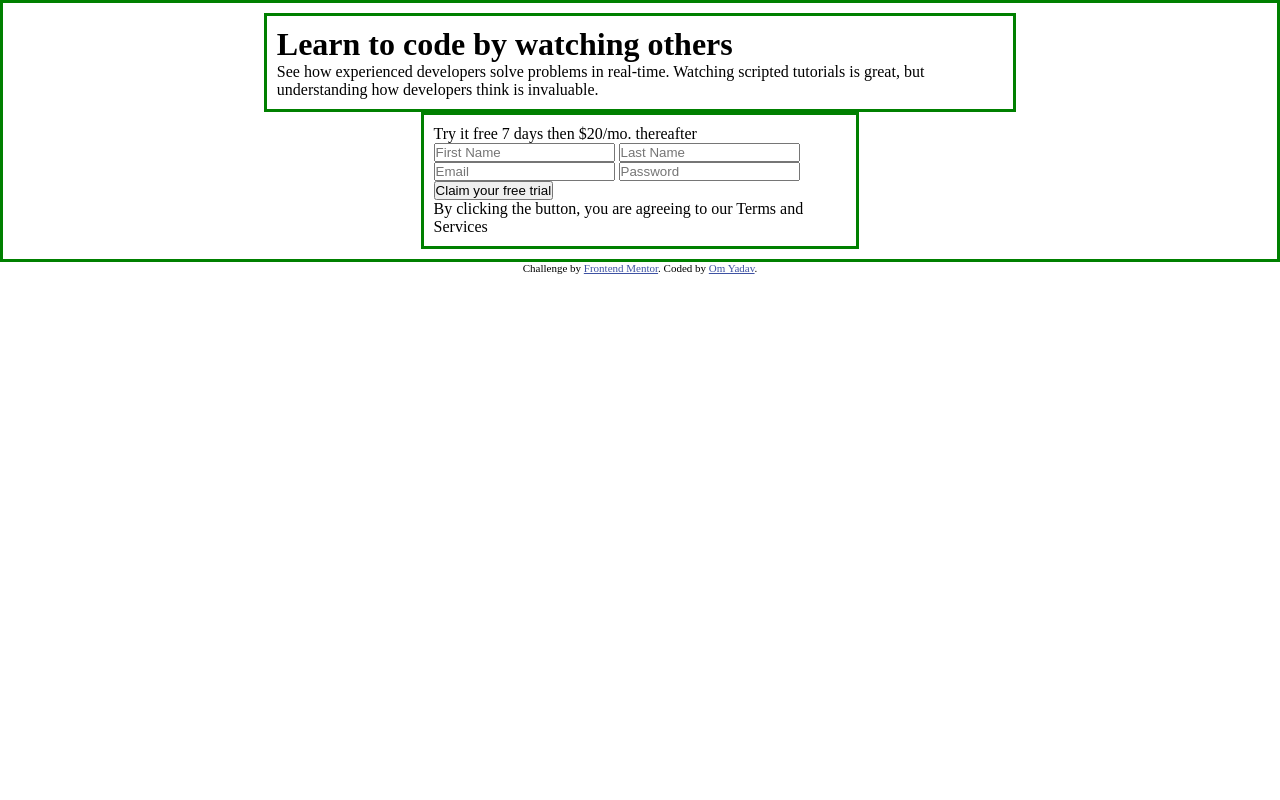
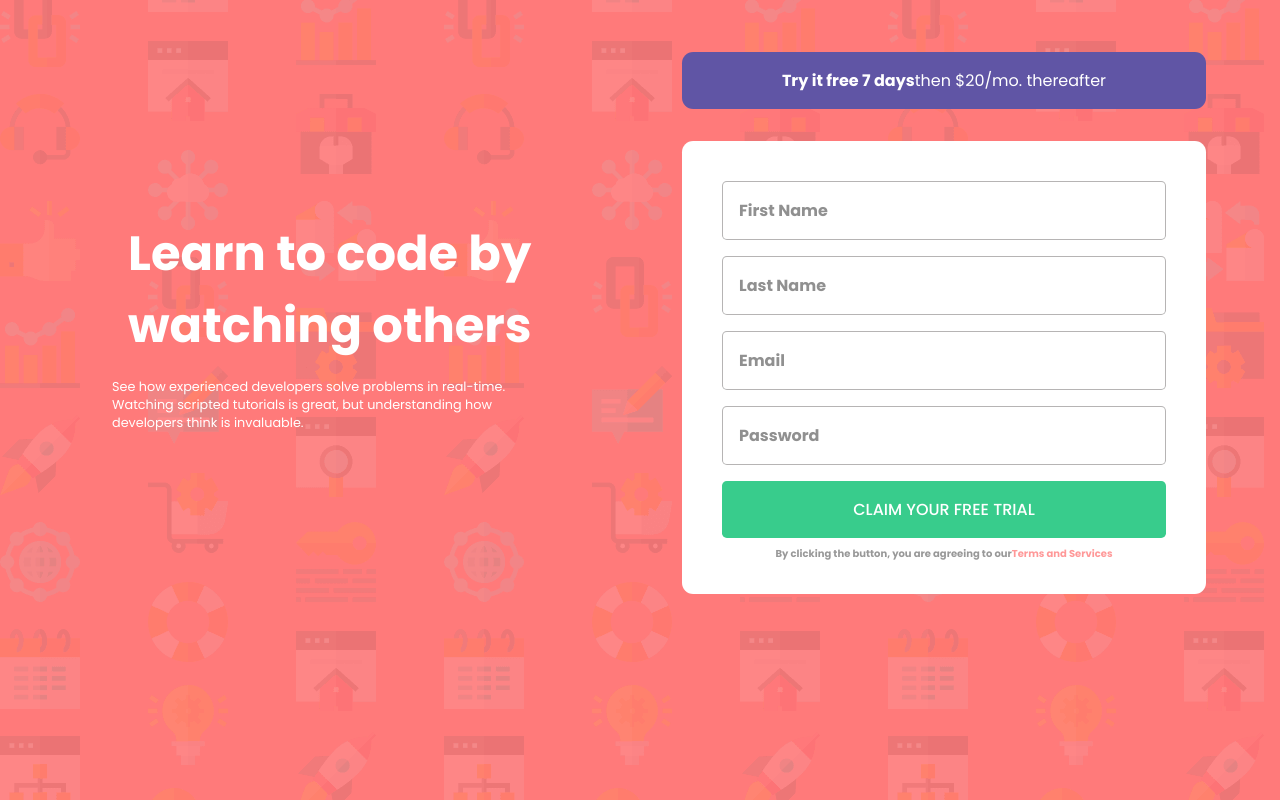
Before and after one commit to OmYadav3/intro-component-with-signup-form-master, a plain HTML site: page index.html in a window 1280 px wide. Drawn offline with Linux system fonts and the light colour scheme.

Commit message:
update script file

```diff
--- a/index.html
+++ b/index.html
@@ -33,25 +33,20 @@
           but understanding how developers think is invaluable.</p>
       </div>
     </div>
-    <div class="sec-section flex">
-      <div class="part-one">Try it free 7 days then $20/mo. thereafter</div>
+    <div class="sec-section ">
+      <div class="part-one"><b>Try it free 7 days </b>then $20/mo. thereafter</div>
       <div class="part-sec">
-        <input type="text" placeholder="First Name" required>
-        <input type="text" placeholder="Last Name" required>
-        <input type="email" placeholder="Email" required>
-        <input type="password" placeholder="Password" required>
-        <button >Claim your free trial </button>
-        <p>By clicking the button, you are agreeing to our Terms and Services</p>
+        <input class= "input-cls1" type="text" placeholder="First Name" required>
+        <input class= "input-cls2" type="text" placeholder="Last Name" required>
+        <input class= "input-cls3" type="email" placeholder="Email" required>
+        <input class= "input-cls4" type="password" placeholder="Password" required>
+        <button class="btn">CLAIM YOUR FREE TRIAL </button>
+        <p class="btndown-text fle">By clicking the button, you are agreeing to our <span>Terms and Services</span></p>
       </div>
     </div>
   </div>
 
-  <footer>
-    <p class="attribution">
-      Challenge by <a href="https://www.frontendmentor.io?ref=challenge" target="_blank">Frontend Mentor</a>.
-      Coded by <a href="#">Om Yadav</a>.
-    </p>
-  </footer>
+  <script src="/script.js"></script>
 </body>
 
 </html>
--- a/script.js
+++ b/script.js
@@ -0,0 +1,54 @@
+const firstInput = document.querySelector(".input-cls1");
+const secondInput = document.querySelector(".input-cls2");
+const thirdInput = document.querySelector(".input-cls3");
+const fourthInput = document.querySelector(".input-cls4");
+const btn = document.querySelector(".btn");
+
+btn.addEventListener("click", () => {
+  // Check if any input field is empty
+  if (firstInput.value.trim() === "") {
+    firstInput.classList.add("error");
+    firstInput.placeholder = "First Name is cannot be empty";
+    firstInput.addEventListener("click", () => {
+        firstInput.value = "";
+        firstInput.placeholder = "First Name";
+    });
+  } else {
+    firstInput.classList.remove("error");
+  }
+
+  if (secondInput.value.trim() === "") {
+    secondInput.classList.add("error");
+    secondInput.placeholder = "Last Name is cannot be empty";
+    secondInput.addEventListener("click", () => {
+      secondInput.value = "";
+      secondInput.placeholder = "Last Name";
+      secondInput.classList.remove("error");
+
+    });
+  } else {
+    secondInput.classList.remove("error");
+  }
+
+  if (thirdInput.value.trim() === "") {
+    thirdInput.classList.add("error");
+    thirdInput.placeholder = "look like is not a valid email";
+    thirdInput.addEventListener("click", () => {
+      thirdInput.value = "";
+      thirdInput.placeholder = "Email";
+    });
+  } else {
+    thirdInput.classList.remove("error");
+  }
+
+  if (fourthInput.value.trim() === "") {
+    fourthInput.classList.add("error");
+    fourthInput.placeholder = "Password is cannot be empty";
+    fourthInput.addEventListener("click", () => {
+      fourthInput.value = "";
+      fourthInput.placeholder = "password";
+    });
+  } else {
+    fourthInput.classList.remove("error");
+  }
+});
--- a/style.css
+++ b/style.css
@@ -1,47 +1,134 @@
-*{
+@import url('https://fonts.googleapis.com/css2?family=Poppins:ital,wght@0,200;0,300;0,400;0,500;0,600;0,700;1,300&display=swap');
+
+
+* {
   margin: 0;
   padding: 0;
   box-sizing: border-box;
 }
 
-/* body{
-    /* Blue: hsl(248, 32%, 49%);
-    Dark Blue: hsl(249, 10%, 26%);
-    Grayish Blue: hsl(246, 25%, 77%);
-    Font size: 16px
-    Weights: 400, 500, 600, 700
-    Red: hsl(0, 100%, 74%);
-    Green: hsl(154, 59%, 51%); */
+ body{
+  font-family: 'Poppins', sans-serif;
+  Font-size: 16px;
+  background-image : url('./images/bg-intro-desktop.png');
+  background-color: hsl(0, 100%, 74%);
+ }
 
-/* } */
 .main-section {
-    /* margin-top: 2rem; */
-    /* margin: auto; */
-    /* width: 60%; */
-    height: 100%;
-    border: 3px solid green;
+  height: 690px;
+  /* border: 3px solid green; */
   padding: 10px;
 }
 
 .first-section {
-    margin: auto;
-    /* margin-top: 2rem; */
-    width: 60%;
+  margin: 2rem;
+  width: 34rem;
+  height: 80%;
+  padding: 10rem 3rem;
+  color: white;
+}
 
-    border: 3px solid green;
+.first-heading {
+  font-size: 1.5rem;
+  margin: 1rem;
+}
+
+.second-heading {
+  font-size: 0.8rem;
+}
+
+.sec-section {
+  margin: 2rem;
+  width: 34rem;
+  height: 80%;
   padding: 10px;
 }
 
-.sec-section {
-    /* margin-top: 2rem; */
-    margin: auto;
-    width: 35%;
-    border: 3px solid green;
-    padding: 10px;
+.part-one{
+  border-radius: 0.7rem;
+  color:white;
+  padding: 1rem;
+  display: flex;
+  justify-content: center;
+  background-color: hsl(248, 32%, 49%);
 }
 
-.fex{
+.part-sec{
+  border-radius: 0.7rem;
+  color:white;
+  padding: 2rem;
+  margin-top: 2rem;
   display: flex;
   flex-direction: column;
+  justify-content: center;
+  background-color: white;
+}
+
+input{
+  padding: 1rem ;
+  font-size: 1rem;
+  margin: 0.5rem;
+  border-radius: 0.3rem;
+  outline: none;
+  border: 1px solid rgb(74, 71, 71, 0.5) ;
+  font-weight: 700;
+  font-family: 'Poppins', sans-serif;
+  opacity: 0.8;
+}
+
+button{
+  padding: 1rem ;
+  font-size: 1rem;
+  margin: 0.5rem;
+  border-radius: 0.3rem;
+  border: none;
+  outline: none;
+  color: white;
+  background-color:hsl(154, 59%, 51%);
+  font-weight: 500;
+  font-family: 'Poppins', sans-serif;
+  cursor: pointer;
+}
+
+span{
+  color: hsl(0, 100%, 50%);
 
 }
+
+.btndown-text{
+  display: flex;
+  justify-content: center;
+  color: black;
+  font-size: 10px;
+  font-weight: 800;
+  font-family: 'Poppins', sans-serif;
+  opacity: 0.4;
+}
+
+.flex {
+  display: flex;
+  justify-content: center;
+}
+
+.error{
+  border:3px solid;
+  border-color: red;
+}
+
+@media screen and (max-width: 375px){
+  .main-section{
+    display: flex;
+    flex-direction: column;
+  }
+
+  .first-section{
+    margin-left: 10px;
+    margin-top: 480px;
+    /* border: 2px solid red; */
+  }
+  .sec-section{
+    margin-left: 3px;
+    margin-top: 0px;
+    /* border: 2px solid red; */
+  }
+}
```
Lines whose indentation alone changed are shown as unchanged.
